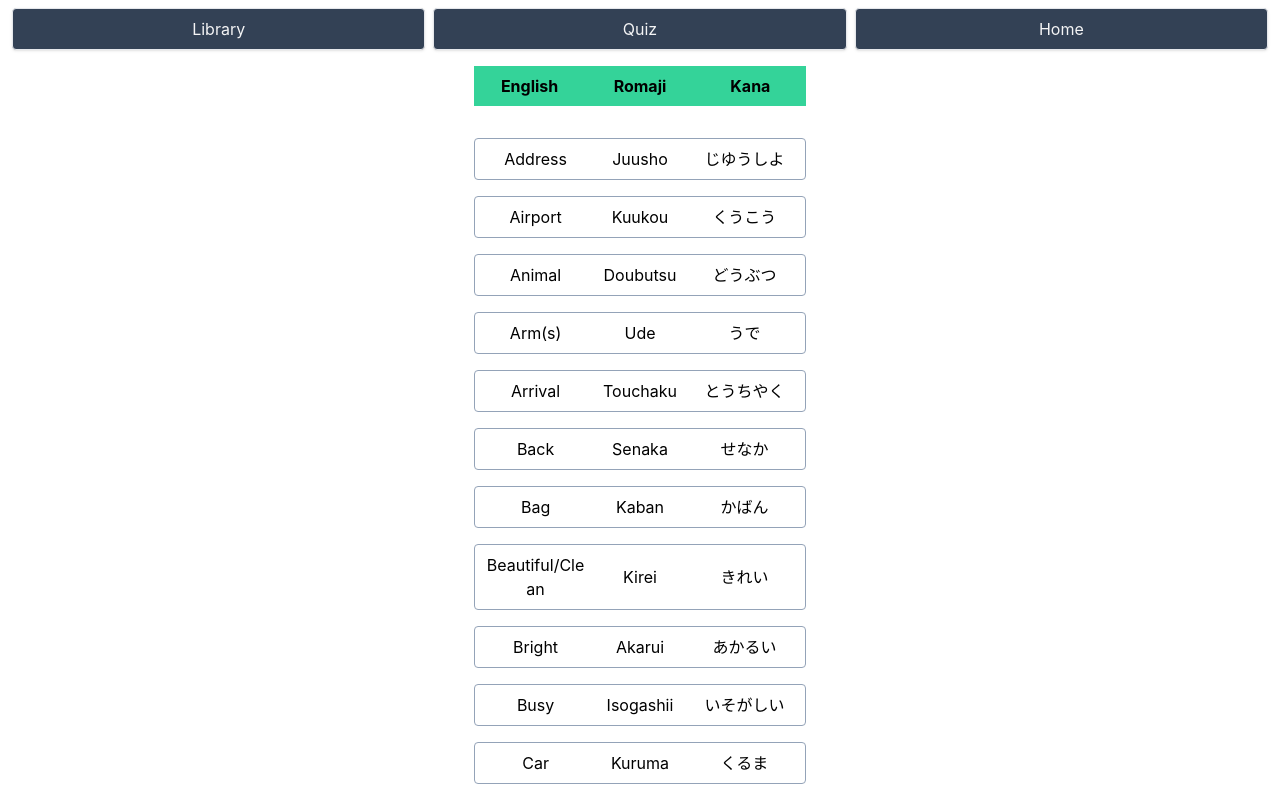
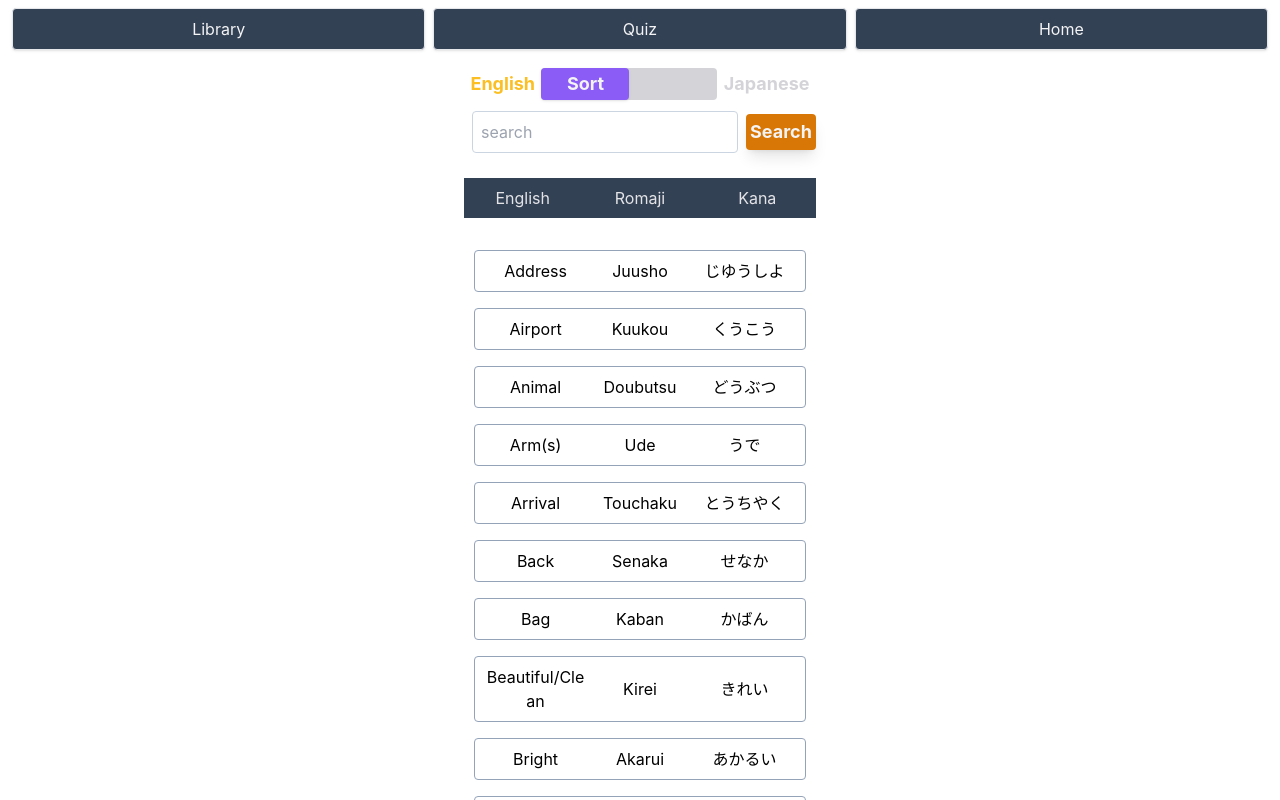
Before and after one commit to LumberJon1/JapaneseFlashcards, a React (Create React App) app: page / in a window 1280 px wide. Both pictures are taken after a click on the item "Library". Shown: the top 800 px of the page. Built offline with nearby package versions, Linux system fonts and the light colour scheme.

Commit message:
Created search component and styled, blocked out event handlers

```diff
--- a/src/components/Library/index.js
+++ b/src/components/Library/index.js
@@ -1,5 +1,6 @@
 import React, {useState} from "react";
 import {library, sortLibrary, countLibrary} from "../../library";
+import LibrarySearch from "../LibrarySearch";
 
 function Library() {
 
@@ -13,12 +14,13 @@ function Library() {
 
 
             {/* Searchbar component with sorting button */}
+            <LibrarySearch></LibrarySearch>
 
 
-            <div className="flex items-around justify-center mx-1 mb-6 mt-4 w-full bg-emerald-400 sticky top-12">
-                <p className="w-1/3 p-2 text-center font-bold">English</p>
-                <p className="w-1/3 p-2 text-center font-bold">Romaji</p>
-                <p className="w-1/3 p-2 text-center font-bold">Kana</p>
+            <div className="flex items-around justify-center mx-1 mb-6 mt-4 w-full bg-slate-700 text-zinc-200 sticky top-12">
+                <p className="w-1/3 p-2 text-center">English</p>
+                <p className="w-1/3 p-2 text-center">Romaji</p>
+                <p className="w-1/3 p-2 text-center">Kana</p>
             </div>
 
             {/* Doing away with labels and instead focusing on sorting */}
--- /dev/null
+++ b/src/components/LibrarySearch/index.js
@@ -0,0 +1,60 @@
+import React, {useState} from "react";
+
+function LibrarySearch() {
+
+    // functions, state management
+
+    // sort click handler
+    const handleSortClick = () => {
+        console.log("Clicked the sort button");
+    }
+
+    // search click handler
+    const handleSearchClick = () => {
+        console.log("Clicked the search button");
+    }
+
+    // typing state management
+
+    // animation state management
+
+    return (
+        <div className="h-24 mt-3 mb-1 w-full flex flex-col items-center justify-around">
+            <div className="flex items-center justify-evenly w-full h-8">
+                <p className="text-lg font-bold text-amber-400">
+                    English
+                </p>
+                <div className="w-1/2 bg-zinc-300 rounded my-2 relative h-full">
+                    <button
+                        className="p-2 absolute inset-y-0 w-1/2 flex flex-col items-center justify-center h-full rounded shadow bg-violet-500 text-zinc-100 font-bold text-lg left-0"
+                        onClick={() => {
+                            handleSortClick
+                        }}
+                    >
+                        Sort
+                    </button>
+                </div>
+                <p className="text-lg font-bold text-zinc-300">
+                    Japanese
+                </p>
+            </div>
+            <div className="flex items-center justify-center w-full">
+                <input
+                    type="text"
+                    placeholder="search"
+                    className="border border-slate-300 p-2 rounded mx-2"
+                />
+                <button
+                    className="rounded shadow-lg flex items-center justify-center p-1 bg-amber-600 font-bold text-lg text-zinc-100"
+                    onClick={() => {
+                        handleSearchClick
+                    }}
+                >
+                    Search
+                </button>
+            </div>
+        </div>
+    )
+}
+
+export default LibrarySearch;
```
